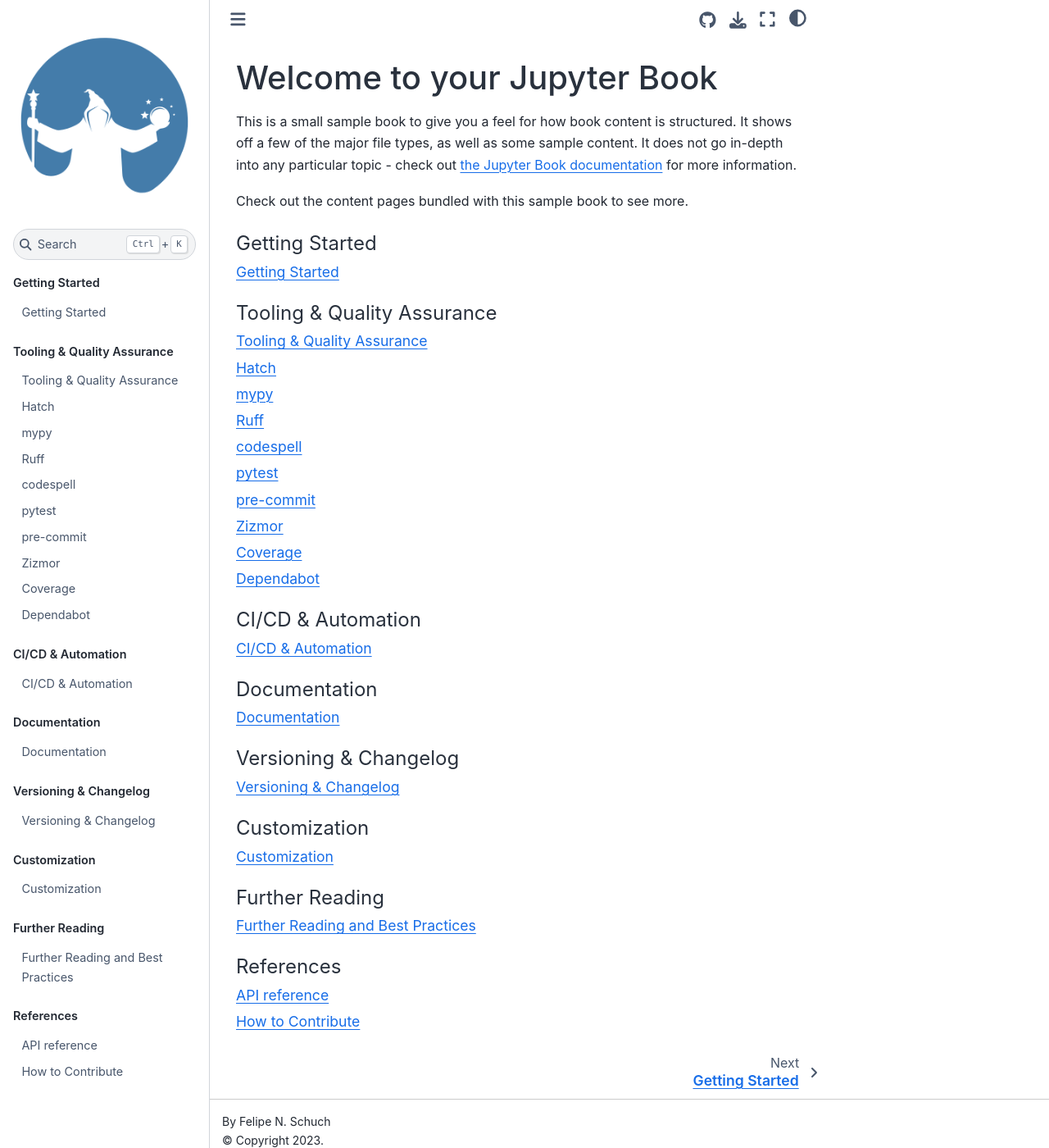
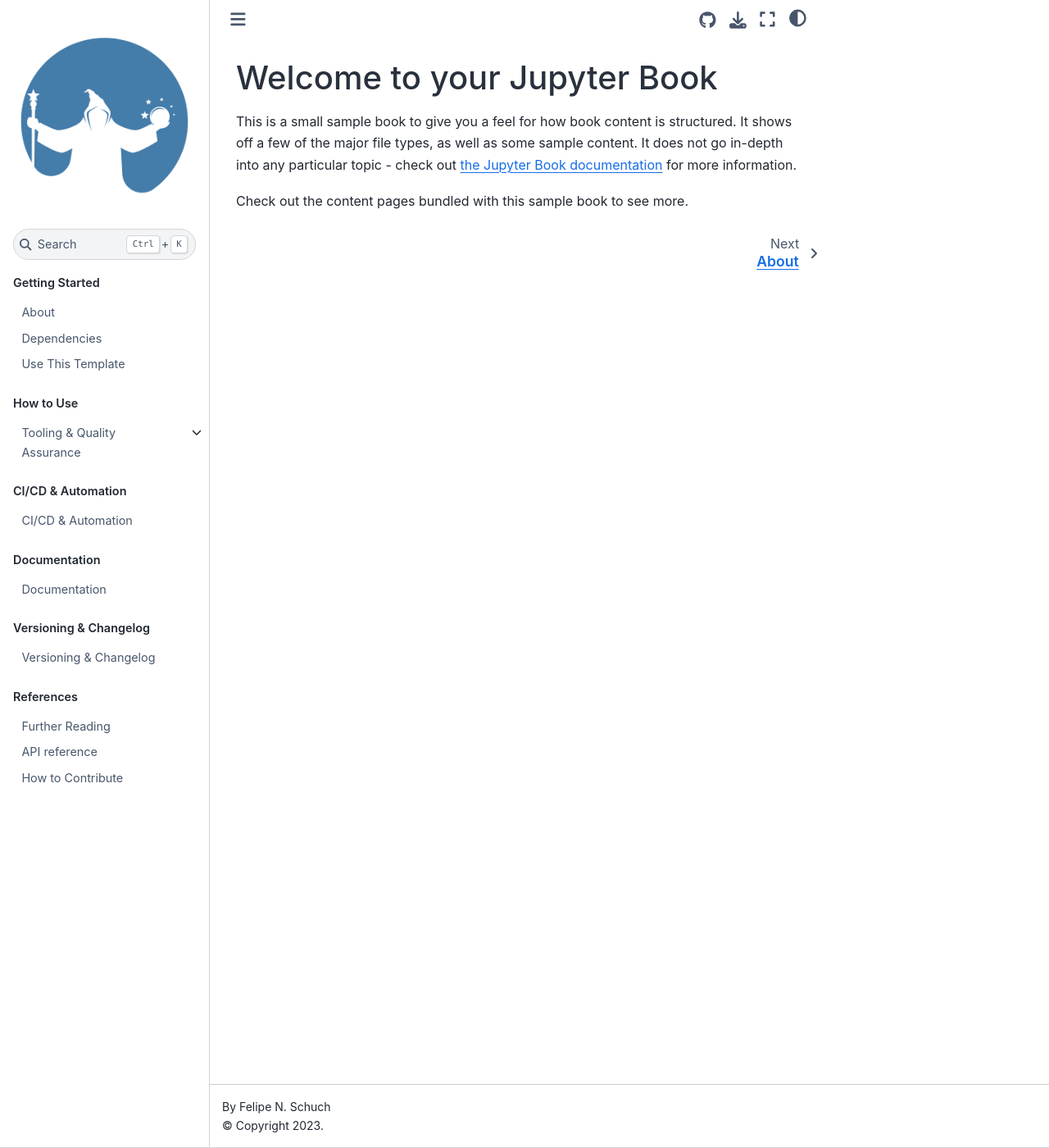
Before and after one commit to fschuch/wizard-template, a Jupyter Book: the page built from docs/intro.md, in a window 1280 px wide and 1400 px high. Shown: the whole window at 82% size. Built offline with Jupyter Book 1.0.4 settings and Sphinx 7.4.7 and the Sphinx Book theme 1.1.4, drawn with Linux system fonts in a browser that asks for light colours.

Commit message:
feat: update table of contents and add new sections for getting started

````diff
--- a/docs/_toc.yml
+++ b/docs/_toc.yml
@@ -6,19 +6,22 @@
 parts:
   - caption: Getting Started
     chapters:
-      - file: getting-started.md
-  - caption: Tooling & Quality Assurance
+      - file: getting-started/about.md
+      - file: getting-started/dependencies.md
+      - file: getting-started/use-this-template.md
+  - caption: How to Use
     chapters:
       - file: tooling/index.md
-      - file: tooling/hatch.md
-      - file: tooling/mypy.md
-      - file: tooling/ruff.md
-      - file: tooling/codespell.md
-      - file: tooling/pytest.md
-      - file: tooling/pre-commit.md
-      - file: tooling/zizmor.md
-      - file: tooling/coverage.md
-      - file: tooling/dependabot.md
+        sections:
+          - file: tooling/hatch.md
+          - file: tooling/mypy.md
+          - file: tooling/ruff.md
+          - file: tooling/codespell.md
+          - file: tooling/pytest.md
+          - file: tooling/pre-commit.md
+          - file: tooling/zizmor.md
+          - file: tooling/coverage.md
+          - file: tooling/dependabot.md
   - caption: CI/CD & Automation
     chapters:
       - file: ci-cd.md
@@ -28,13 +31,8 @@
   - caption: Versioning & Changelog
     chapters:
       - file: versioning-changelog.md
-  - caption: Customization
-    chapters:
-      - file: customization.md
-  - caption: Further Reading
-    chapters:
-      - file: further-reading.md
   - caption: References
     chapters:
+      - file: references/further-reading.md
       - file: references/api-reference.rst
       - file: references/how-to-contribute.md
--- /dev/null
+++ b/docs/getting-started/about.md
@@ -0,0 +1,3 @@
+# About
+
+oi
--- a/docs/getting-started.md
+++ b/docs/getting-started/use-this-template.md
@@ -1,4 +1,4 @@
-# Getting Started
+# Use This Template
 
 The Wizard Template for Python Projects provides a robust foundation for building production-ready Python packages. This template comes pre-configured with essential tools for code quality, testing, documentation, and automation, allowing you to focus on your core logic.
 
--- a/docs/intro.md
+++ b/docs/intro.md
@@ -6,6 +6,3 @@
 It does not go in-depth into any particular topic - check out [the Jupyter Book documentation](https://jupyterbook.org) for more information.
 
 Check out the content pages bundled with this sample book to see more.
-
-```{tableofcontents}
-```
--- a/docs/further-reading.md
+++ b/docs/references/further-reading.md
@@ -1,4 +1,4 @@
-# Further Reading and Best Practices
+# Further Reading
 
 This section provides curated resources and best practices for Python development, Git/GitHub workflows, project maintenance, and general software engineering. Use these references to deepen your knowledge and keep your projects robust and maintainable.
 
````
Also changed, not shown: docs/getting-started/dependencies.md (added, +3 -0 lines).
